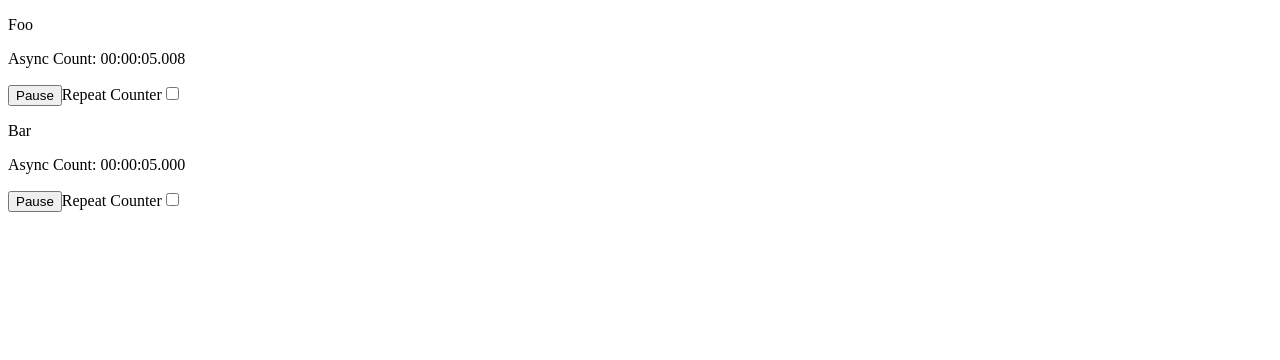
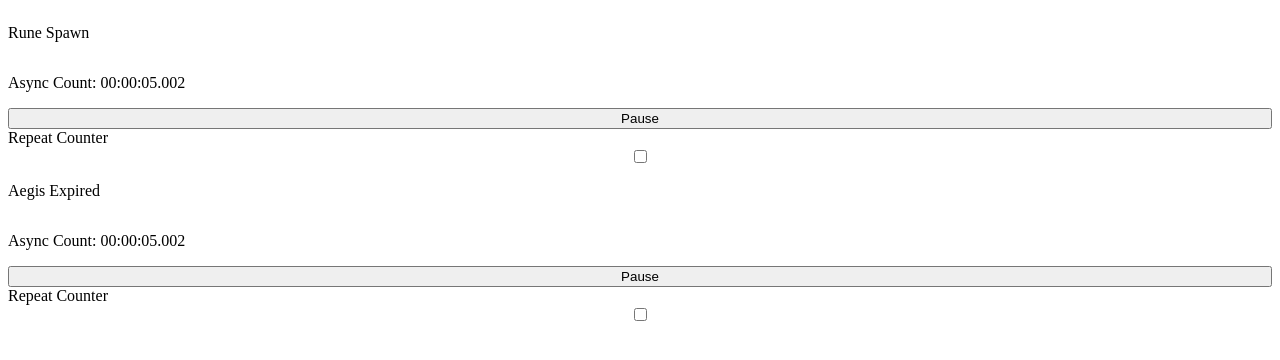
Before and after one commit to deli-nik/awesome-multi-timer, an Angular app in the folder awesome-multi-timer/: page / in a window 1280 px wide. Shown: the top 360 px of the page. Built offline with nearby package versions, Linux system fonts and the light colour scheme.

Commit message:
UI layout changes.

```diff
--- a/awesome-multi-timer/src/app/app.component.ts
+++ b/awesome-multi-timer/src/app/app.component.ts
@@ -8,6 +8,9 @@ import { TimerConfig } from './models/timer-config';
   styleUrls: ['./app.component.scss']
 })
 export class AppComponent {
-  timerViews: TimerConfig[] = [new TimerConfig({ second: 10 } as TimeDisplay, 'Foo', 16), new TimerConfig({ second: 10 } as TimeDisplay, 'Bar', 100)];
+  timerViews: TimerConfig[] = [
+    new TimerConfig({ second: 10 } as TimeDisplay, 'Rune Spawn', 17),
+    new TimerConfig({ second: 10 } as TimeDisplay, 'Aegis Expired', 17)
+  ];
   title = 'awesome-multi-timer';
 }
--- a/awesome-multi-timer/src/app/components/add-timer-view/add-timer-view.component.html
+++ b/awesome-multi-timer/src/app/components/add-timer-view/add-timer-view.component.html
@@ -1,6 +1,8 @@
+<div class="parent">
     <p>{{timerConfig.label}}</p>
     <p>Async Count: {{totalTimeLeftInMs | async | timeDisplay}}</p>
     <button *ngIf="isPaused" (click)="onClickPauseResume()">Resume</button>
     <button *ngIf="!isPaused" (click)="onClickPauseResume()">Pause</button>
     <label>Repeat Counter</label>
     <input type="checkbox" (change)="onEnableLoop()"/>
+</div>
--- a/awesome-multi-timer/src/app/components/add-timer-view/add-timer-view.component.scss
+++ b/awesome-multi-timer/src/app/components/add-timer-view/add-timer-view.component.scss
@@ -0,0 +1,11 @@
+.parent {
+    display: flex;
+    flex-wrap: wrap;
+    justify-content: center;
+    flex-direction: column;
+}
+
+.box {
+    flex: 0 1 150px; /*  No stretching: */
+    margin: 5px;
+}
```
Lines whose indentation alone changed are shown as unchanged.
